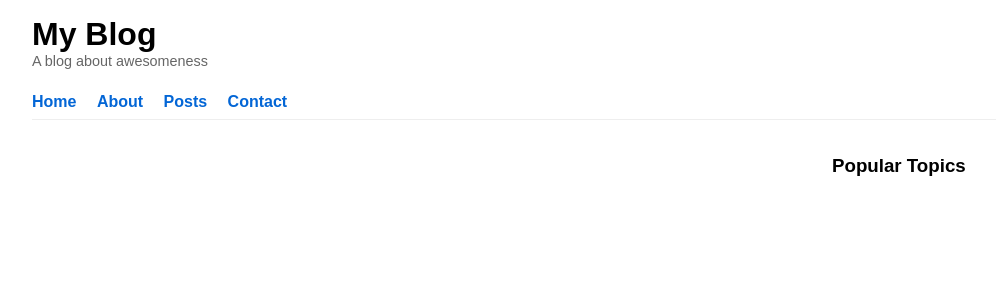
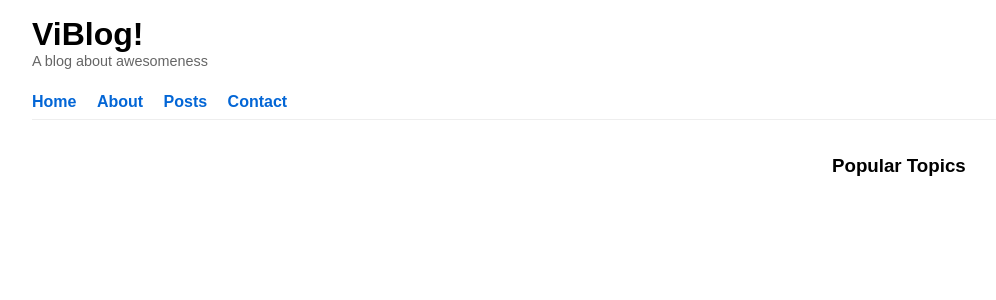
Before and after one commit to vishgarg007/viblog, a Django app: page / in a window 1280 px wide. Shown: the top 300 px of the page, without its empty margins (108-1104 px from the left). Run offline with Django 4.2, Linux system fonts and the light colour scheme; data that the repository does not hold is empty.

Commit message:
Assignment 3

```diff
--- a/blog/models.py
+++ b/blog/models.py
@@ -10,10 +10,9 @@ class PostQueryset(models.QuerySet):
         return self.filter(status=self.model.PUBLISHED)
     def get_authors(self):
         User = get_user_model()
-        # Get the users who are authors of this queryset
         return User.objects.filter(blog_posts__in=self).distinct()
     def popular_topics(self):
-        return Topic.objects.all()
+        return Post.objects.all()
 
 class Topic(models.Model):
     name = models.CharField(
--- a/blog/templates/blog/base.html
+++ b/blog/templates/blog/base.html
@@ -6,13 +6,13 @@
 <head>
   <meta charset="utf-8">
 
-  <title>My Blog – {% block page_title %}An awesome blog{% endblock %}</title>
+  <title>ViBlog – {% block page_title %}An awesome blog{% endblock %}</title>
 </head>
 
 <body>
   <!-- The header -->
   <header id="site-header">
-     <h1>My Blog</h1>
+     <h1>ViBlog!</h1>
      <p>A blog about awesomeness</p>
   </header>
 
--- a/blog/views.py
+++ b/blog/views.py
@@ -12,9 +12,8 @@ def home(request):
     """
     The Blog homepage
     """
-    latest_posts = models.Post.objects.published().order_by('-published')[:4]
+    latest_posts = models.Post.objects.published().order_by('-published')[:5]
     authors = models.Post.objects.published().get_authors().order_by('first_name')
-    default_topics = models.Topic.objects.popular_topics()
     topics = models.Post.objects.values('topics').annotate(dcount=Count('id')).order_by('-dcount')[:5]
 
     context = {
```
